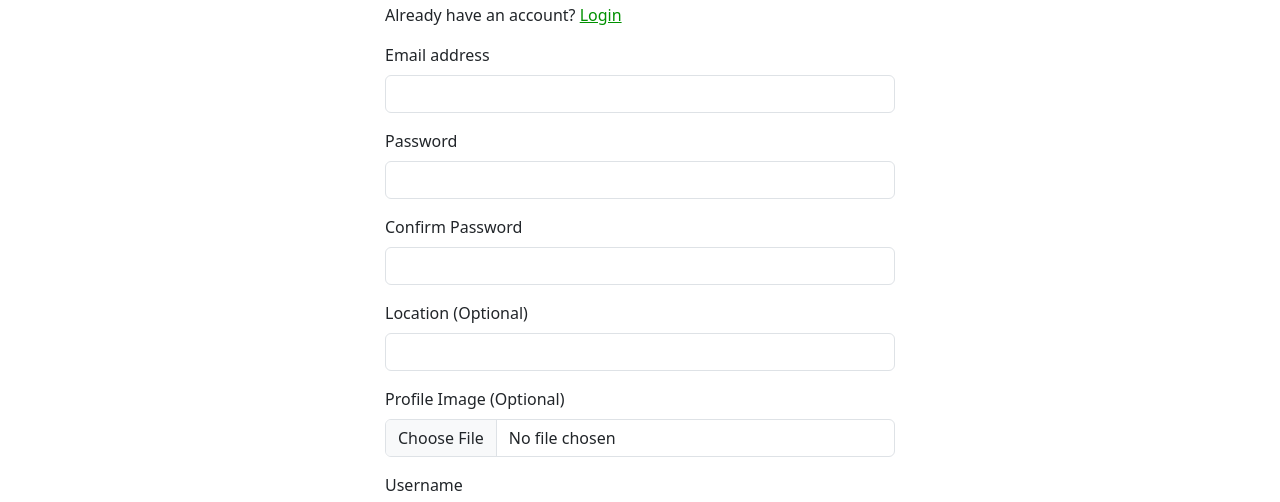
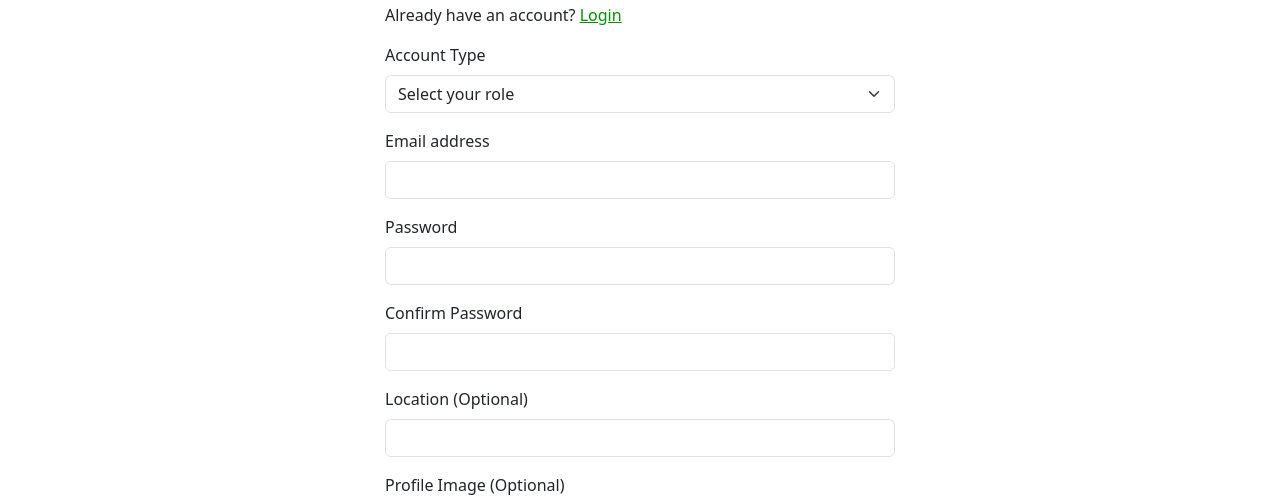
Before and after one commit to DouglasSam/BCDE224-hardcoded-sites, a plain HTML site: page src/register.html in a window 1280 px wide. Shown: the part 213-715 px from the top of the page. Drawn offline with nearby package versions, Linux system fonts and the light colour scheme; a script that the page names is missing.

Commit message:
Add in account type

```diff
--- a/src/register.html
+++ b/src/register.html
@@ -49,6 +49,15 @@
         <div class="col-md-8 col-lg-6">
             <p>Already have an account? <a class="link-agora-secondary" href="login.html">Login</a></p>
             <form method="post" action="userIndex.html">
+                <div class="mb-3">
+                    <label class="form-label" for="accountType">Account Type</label>
+                    <select class="form-select" id="accountType" required>
+                        <option value="" disabled selected>Select your role</option>
+                        <option value="admin">Admin</option>
+                        <option value="buyer">Buyer</option>
+                        <option value="seller">Seller</option>
+                    </select>
+                </div>
                 <div class="mb-3">
                     <label class="form-label" for="email">Email address</label>
                     <input class="form-control" id="email" type="email" required>
```
